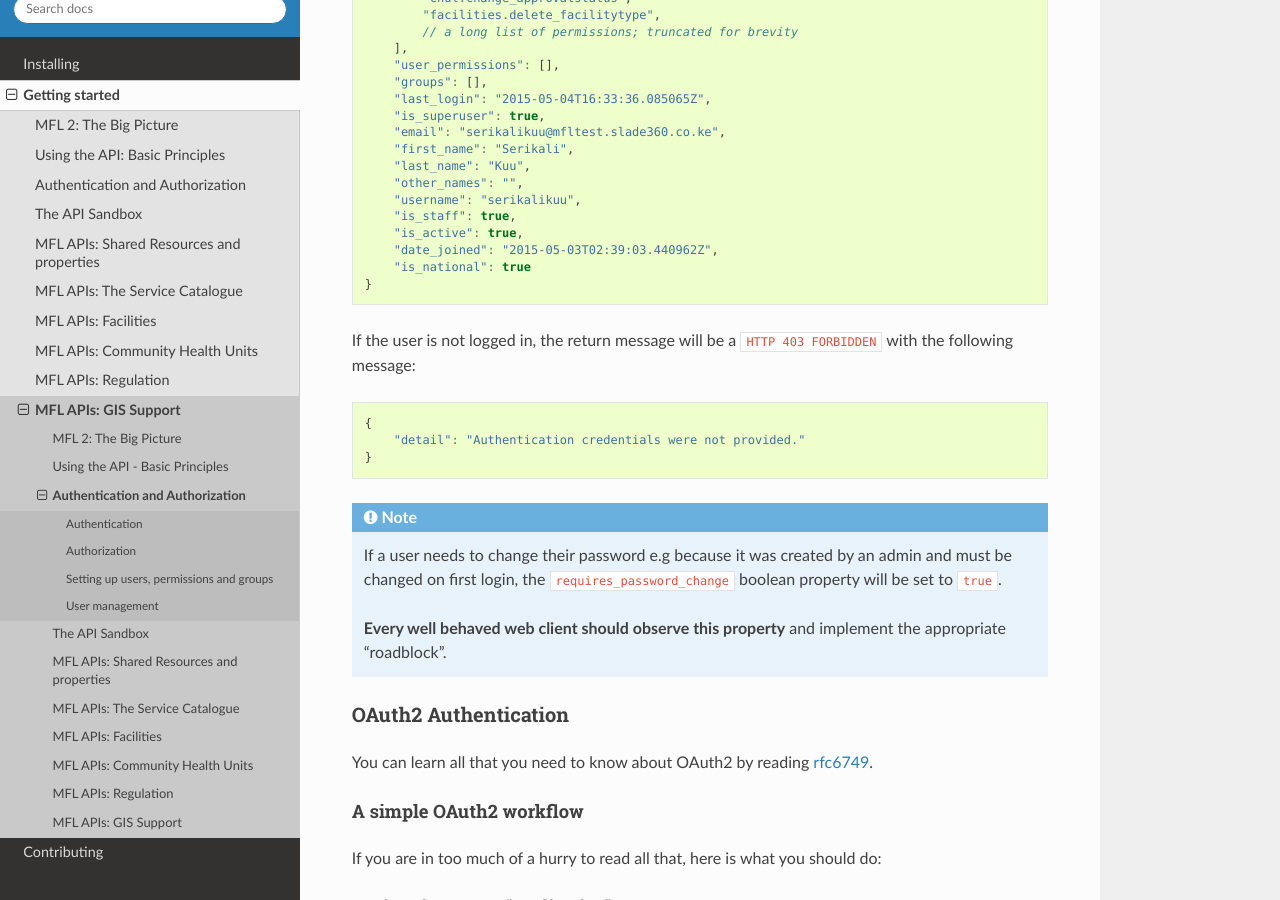
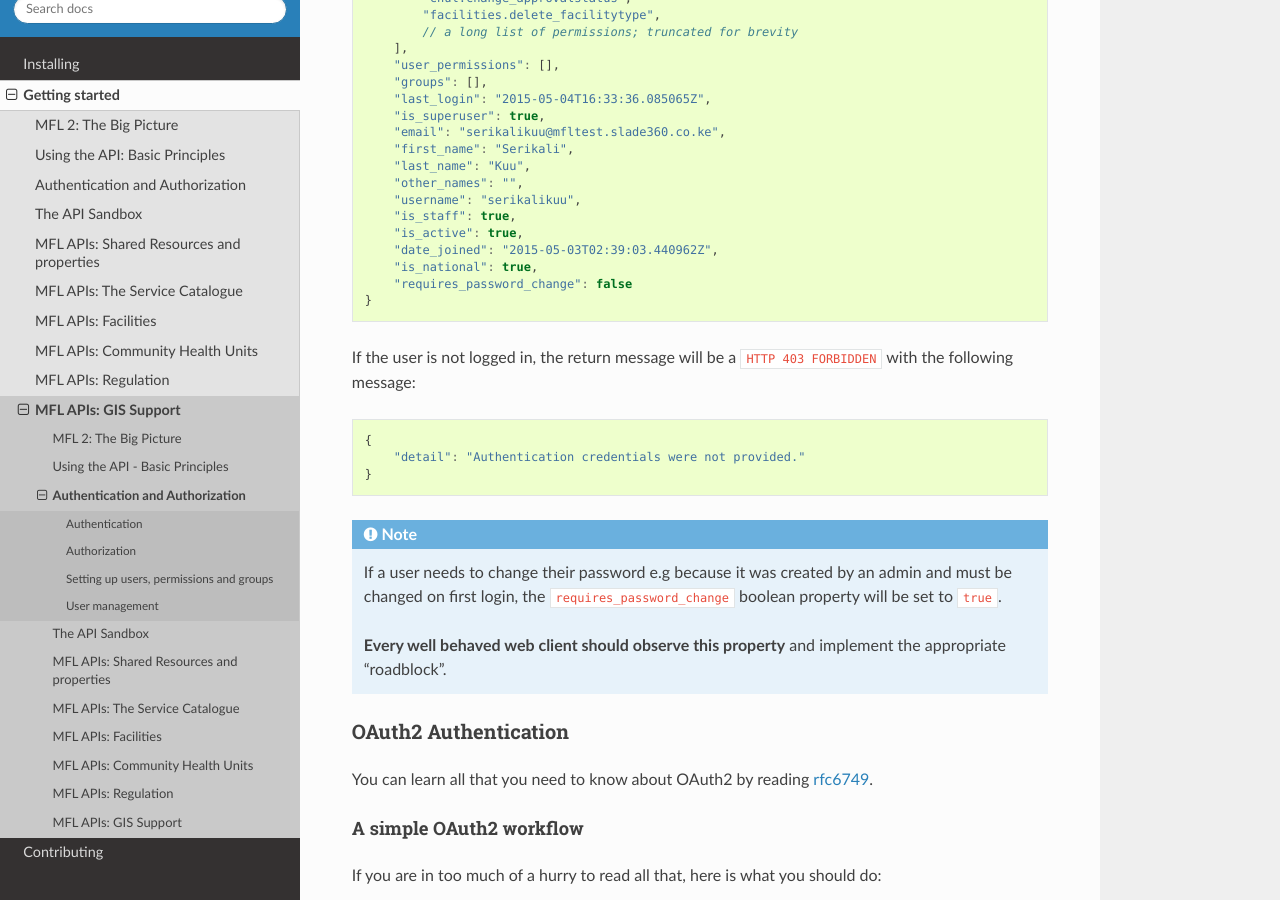
Before and after one commit to MasterFacilityList/mfl_api, a Sphinx documentation site: the page built from docs/getting_started/authentication.rst, in a window 1280 px wide and 900 px high, scrolled down 1662 px. Built offline with Sphinx 7.4.7 and the Read the Docs theme 2.0.0, drawn with Linux system fonts in a browser that asks for light colours.

Commit message:
Minor docs update

```diff
--- a/docs/getting_started/authentication.rst
+++ b/docs/getting_started/authentication.rst
@@ -100,7 +100,8 @@ a ``HTTP 200 OK`` response and a user details payload similar to this example:
         "is_staff": true,
         "is_active": true,
         "date_joined": "2015-05-03T02:39:03.440962Z",
-        "is_national": true
+        "is_national": true,
+        "requires_password_change": false
     }
 
 If the user is not logged in, the return message will be a
```
